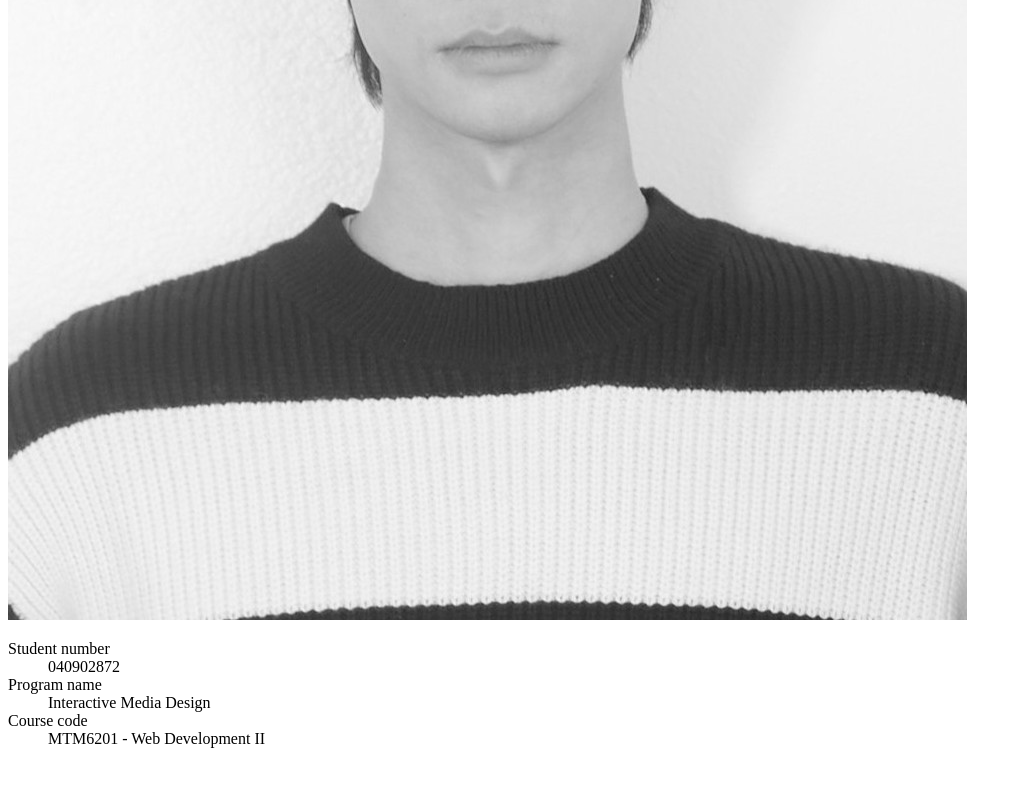
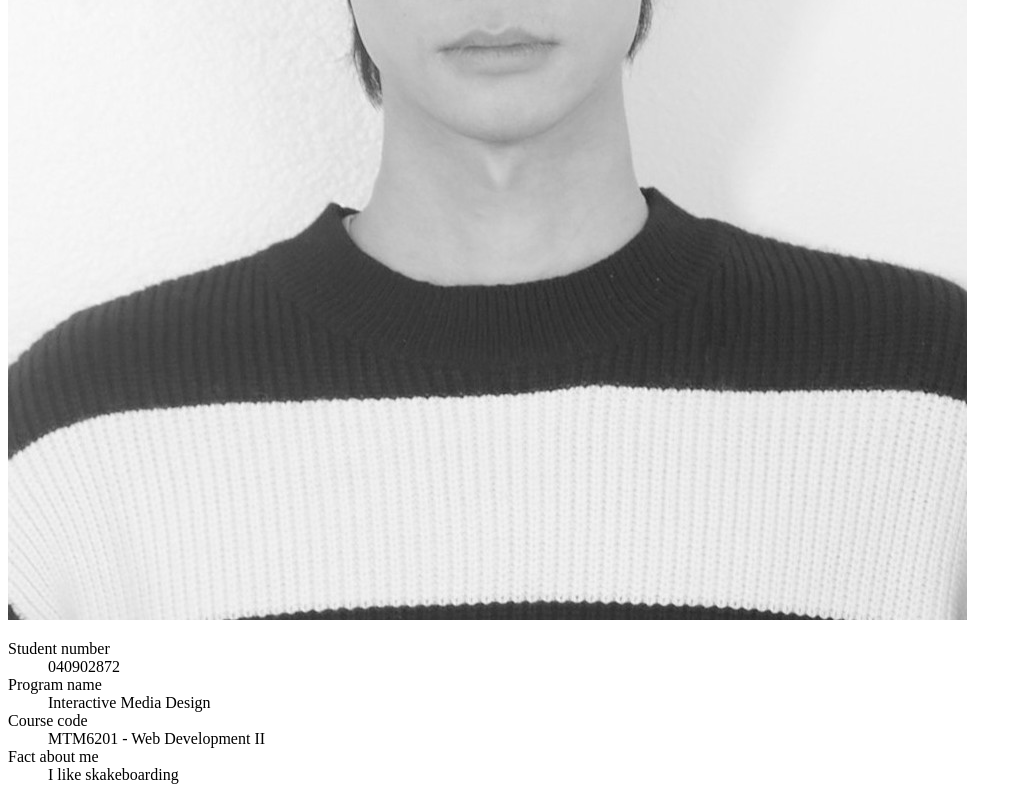
Before and after one commit to waso0004/mtm6201-week1, a plain HTML site: page index.html in a window 1280 px wide. Shown: the part 692-1492 px from the top of the page, without its empty margins (0-1022 px from the left). Before the commit the page ends 1456 px from the top, so only its background shows below. Drawn offline with Linux system fonts and the light colour scheme.

Commit message:
update index.html

```diff
--- a/index.html
+++ b/index.html
@@ -20,6 +20,9 @@
 
             <dt>Course code</dt>
             <dd>MTM6201 - Web Development II</dd>
+
+            <dt>Fact about me</dt>
+            <dd>I like skakeboarding</dd>
         </dl>
     </main>
     <footer>
```
